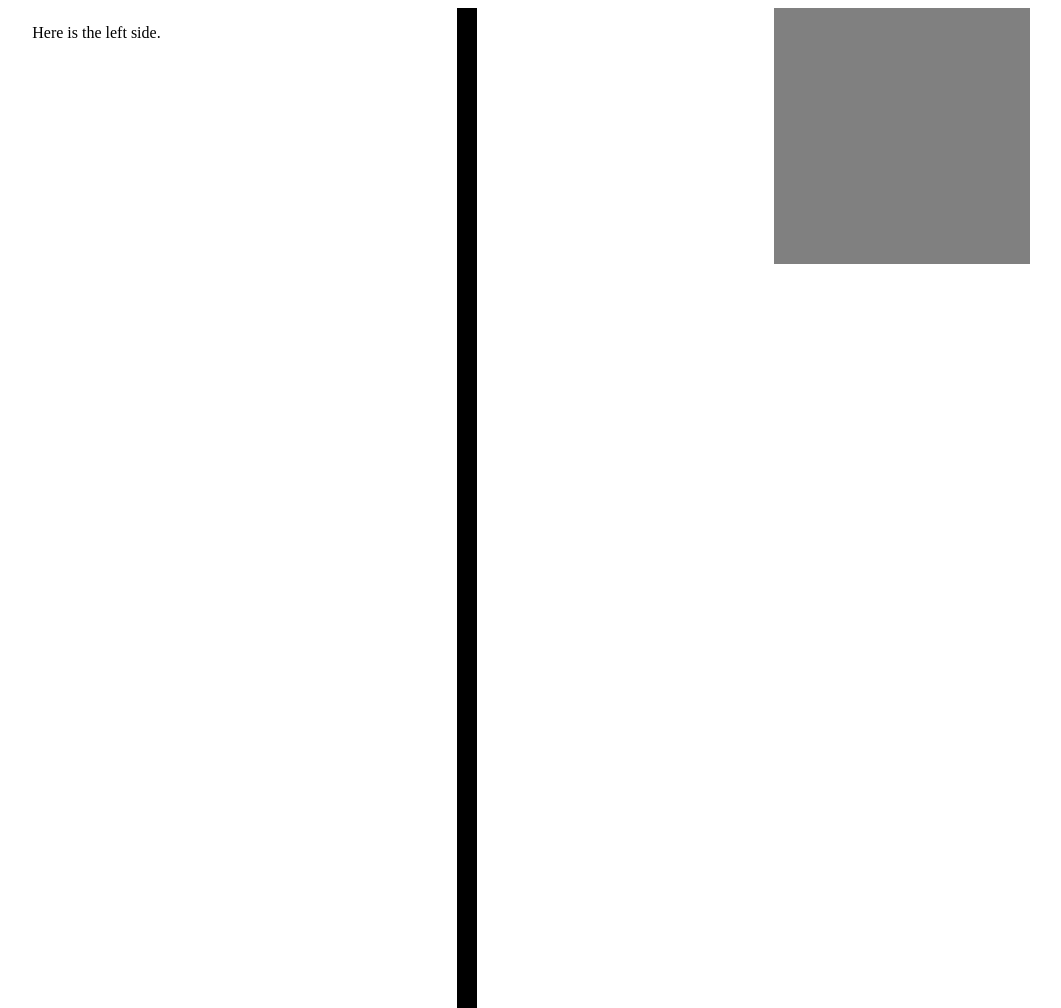
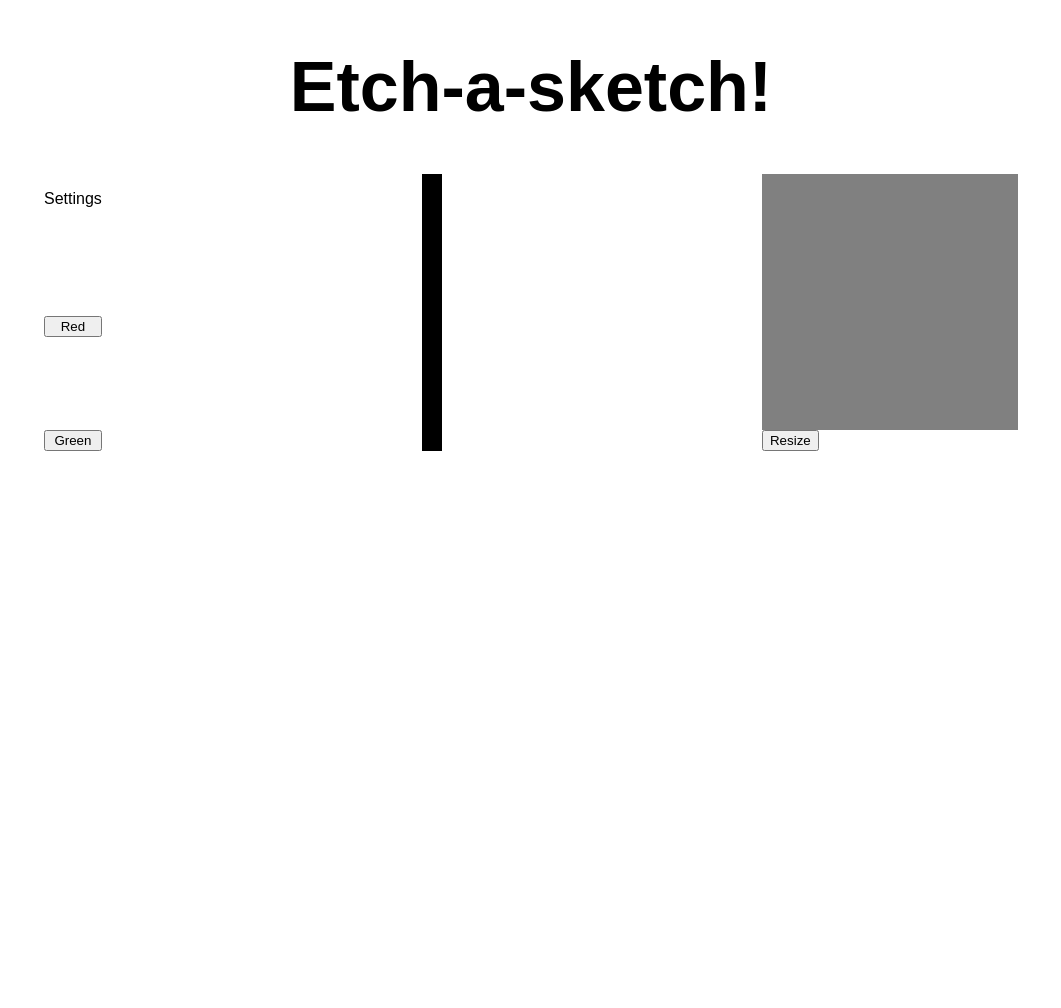
Before and after one commit to ethan-luvisia/etch-a-sketch, a plain HTML site: page index.html in a window 1280 px wide. Shown: the whole page, without its empty margins (109-1170 px from the left). After the commit the page ends 800 px from the top, so only its background shows below. Drawn offline with Linux system fonts and the light colour scheme.

Commit message:
Basic color button framework set, main task is to design scale bar and code color buttons

```diff
--- a/index.html
+++ b/index.html
@@ -9,14 +9,20 @@
         <link rel="stylesheet" href="styles/style.css">
     </head>
     <body>
+        <header>
+        <h1>Etch-a-sketch!</h1>
+        </header>
         <div id="main">
             <div id="left-side">
-                <p>Here is the left side.</p>
+                <p>Settings</p>
+                <button id="color-red">Red</button>
+                <button id="green">Green</button>
             </div>
             <div id="divider">
             </div>
             <div id="right-side">
-
+                <div id="squares"></div>
+                <button id="resize">Resize</button>
             </div>
         </div>
         <script src="scripts/script.js" async defer></script>
--- a/scripts/script.js
+++ b/scripts/script.js
@@ -1,8 +1,24 @@
-let rightSide = document.getElementById("right-side");
+let squares = document.getElementById("squares");
+let isMouseDown = false;
 
+squares.addEventListener("mousedown", (event) => {
+isMouseDown = true;
+})
 
-for (i = 1; i <= 256; i++) {
+squares.addEventListener("mouseup", (event) => {
+isMouseDown = false;
+})
+
+let gridSize = 256;
+
+for (i = 1; i <= gridSize; i++) {
 let childTile = document.createElement("div");
-childTile.setAttribute("id", "tile");
-rightSide.appendChild(childTile);
+childTile.classList.add("tile");
+
+childTile.addEventListener("mouseover", (event) => {
+    if (isMouseDown) {
+ childTile.setAttribute("style", "background-color: blue;");
+    }
+})
+squares.appendChild(childTile);
 };
--- a/styles/style.css
+++ b/styles/style.css
@@ -1,4 +1,8 @@
-#tile {
+html {
+    font-family: Arial, Helvetica, sans-serif;
+}
+
+.tile {
     width: 16px;
     height: 16px;
     background-color: grey;
@@ -15,13 +19,29 @@
 #divider {
     background-color: black;
     width: 20px;
-    height: 1000px;
+    height: auto;
+}
+
+#left-side {
+    display: flex;
+    flex-direction: column;
+    justify-content: space-between;
 }
 
 #right-side {
-    display: flex;
-    flex-wrap: wrap;
-    height: 256px;
-    width: 256px;
+border: 2px;
+}
 
+header {
+    text-align: center;
+    font-size: 35px;
+    font-family:Arial, Helvetica, sans-serif;
 }
+
+
+#squares {
+        display: flex;
+        flex-wrap: wrap;
+        height: 256px;
+        width: 256px;
+    }
```
